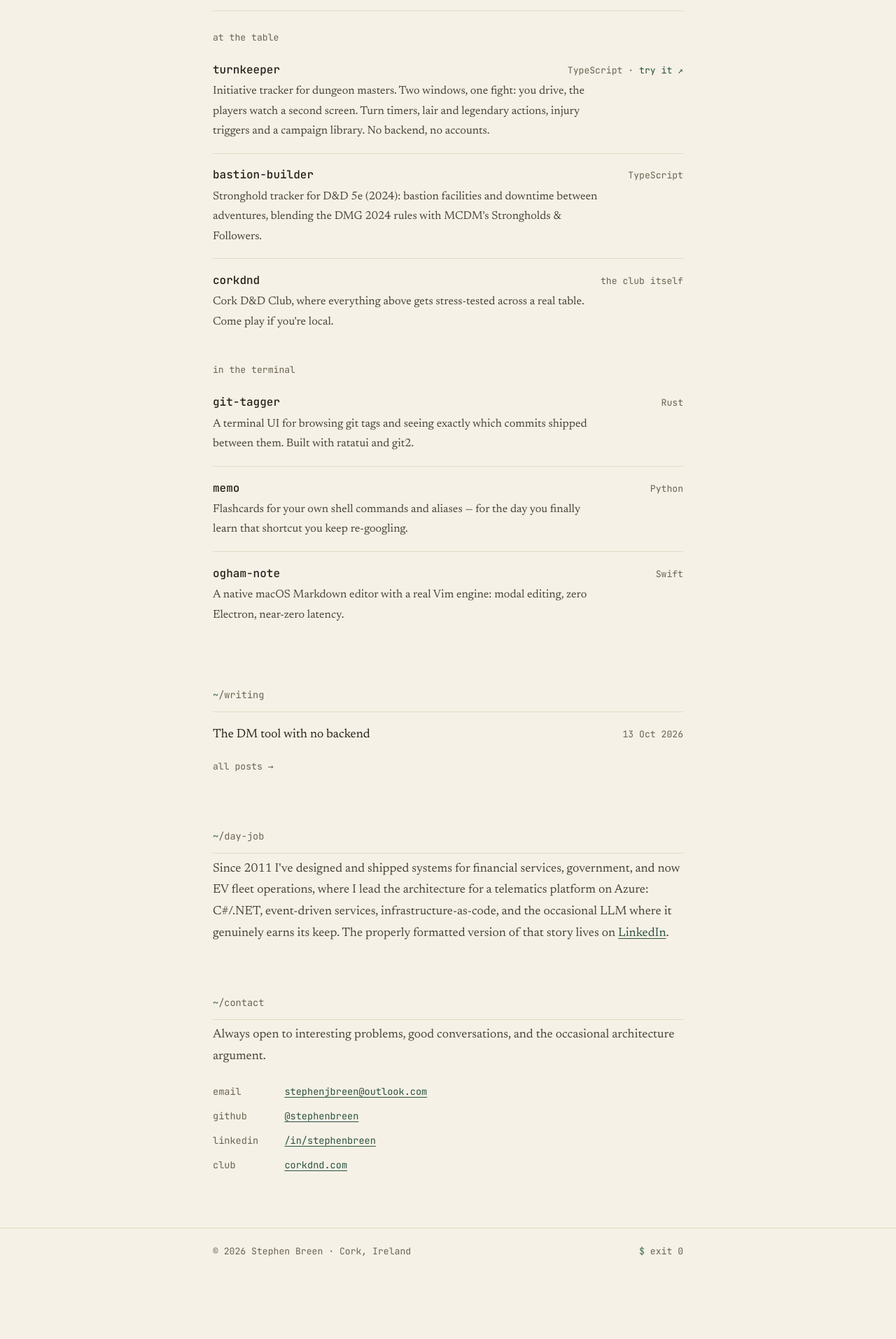
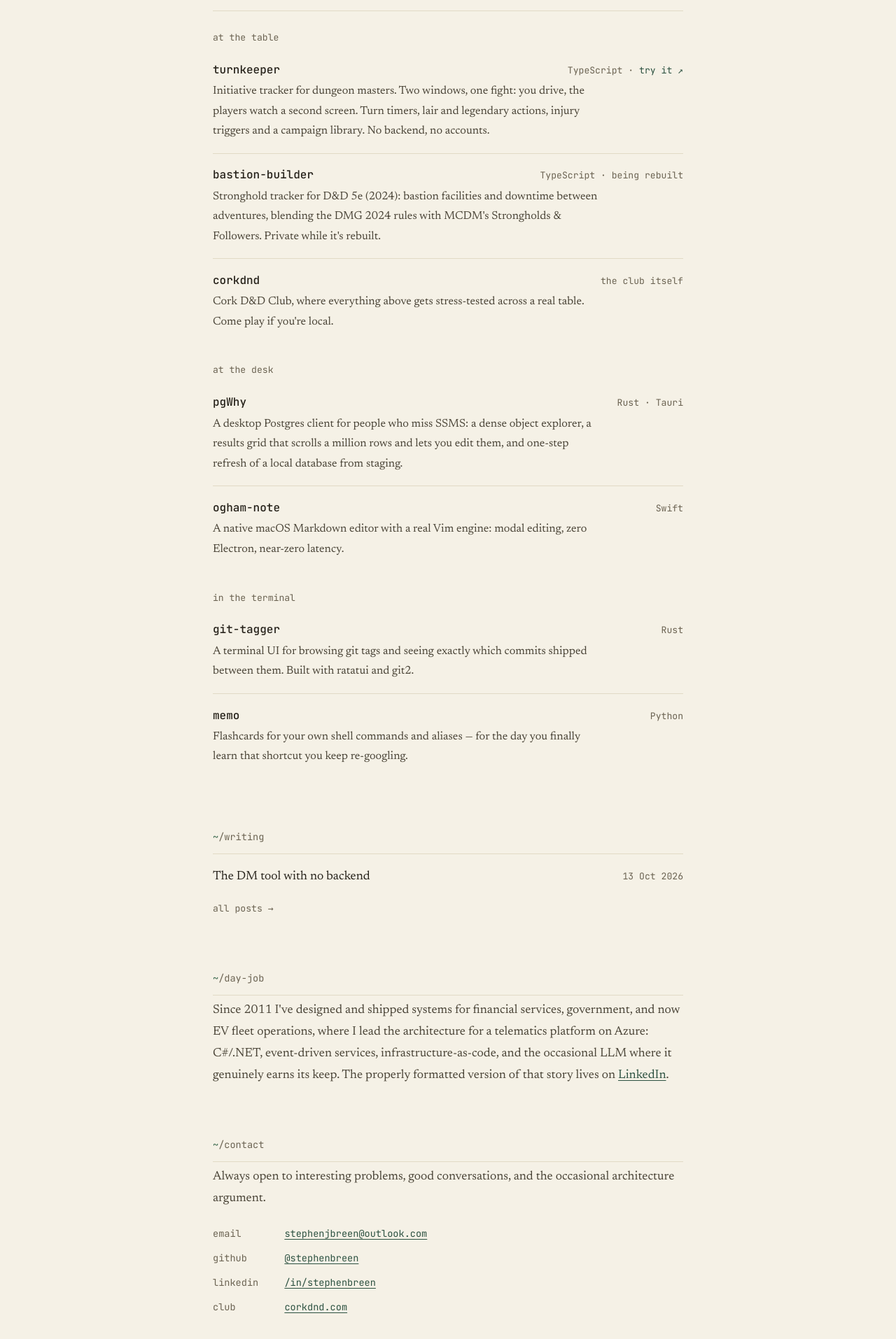
Before and after one commit to stephenbreen/stephenbreen.github.io, a Jekyll site: the page built from index.html, in a window 1280 px wide. Shown: the part 568-2482 px from the top of the page at 70% size. Built offline with Jekyll 4.4.1, drawn with Linux system fonts in a browser that asks for light colours; before the commit the page ends 2409 px from its top, so only the background shows below that.

Commit message:
Add pgWhy to the homepage and unlink private bastion-builder
- New 'at the desk' group with pgWhy and ogham-note
- bastion-builder's repo is private while it's rebuilt, so the link
  404'd for visitors; show it as unlinked with a 'being rebuilt' note
- Only links get the project-name hover colour

```diff
--- a/assets/style.css
+++ b/assets/style.css
@@ -95,7 +95,7 @@ ul.projects li:last-child { border-bottom: none; }
   font-family: var(--mono); font-size: 1rem; font-weight: 500;
   color: var(--ink); text-decoration: none;
 }
-.proj-name:hover { color: var(--accent-ink); }
+a.proj-name:hover { color: var(--accent-ink); }
 .proj-meta { font-family: var(--mono); font-size: 0.82rem; color: var(--muted); white-space: nowrap; }
 .proj-meta a { color: var(--accent-ink); text-decoration: none; }
 .proj-meta a:hover { text-decoration: underline; }
--- a/index.html
+++ b/index.html
@@ -37,13 +37,13 @@ layout: default
       </li>
       <li>
         <div class="proj-head">
-          <a class="proj-name" href="https://github.com/stephenbreen/bastion-builder">bastion-builder</a>
-          <span class="proj-meta">TypeScript</span>
+          <span class="proj-name">bastion-builder</span>
+          <span class="proj-meta">TypeScript · being rebuilt</span>
         </div>
         <p class="proj-desc">
           Stronghold tracker for D&amp;D 5e (2024): bastion facilities and
           downtime between adventures, blending the DMG 2024 rules with MCDM's
-          Strongholds &amp; Followers.
+          Strongholds &amp; Followers. Private while it's rebuilt.
         </p>
       </li>
       <li>
@@ -54,6 +54,31 @@ layout: default
         <p class="proj-desc">
           Cork D&amp;D Club, where everything above gets stress-tested across
           a real table. Come play if you're local.
+        </p>
+      </li>
+    </ul>
+
+    <h3 class="group">at the desk</h3>
+    <ul class="projects">
+      <li>
+        <div class="proj-head">
+          <a class="proj-name" href="https://github.com/stephenbreen/pgWhy">pgWhy</a>
+          <span class="proj-meta">Rust · Tauri</span>
+        </div>
+        <p class="proj-desc">
+          A desktop Postgres client for people who miss SSMS: a dense object
+          explorer, a results grid that scrolls a million rows and lets you
+          edit them, and one-step refresh of a local database from staging.
+        </p>
+      </li>
+      <li>
+        <div class="proj-head">
+          <a class="proj-name" href="https://github.com/stephenbreen/ogham-note">ogham-note</a>
+          <span class="proj-meta">Swift</span>
+        </div>
+        <p class="proj-desc">
+          A native macOS Markdown editor with a real Vim engine: modal
+          editing, zero Electron, near-zero latency.
         </p>
       </li>
     </ul>
@@ -78,16 +103,6 @@ layout: default
         <p class="proj-desc">
           Flashcards for your own shell commands and aliases — for the day you
           finally learn that shortcut you keep re-googling.
-        </p>
-      </li>
-      <li>
-        <div class="proj-head">
-          <a class="proj-name" href="https://github.com/stephenbreen/ogham-note">ogham-note</a>
-          <span class="proj-meta">Swift</span>
-        </div>
-        <p class="proj-desc">
-          A native macOS Markdown editor with a real Vim engine: modal
-          editing, zero Electron, near-zero latency.
         </p>
       </li>
     </ul>
```
